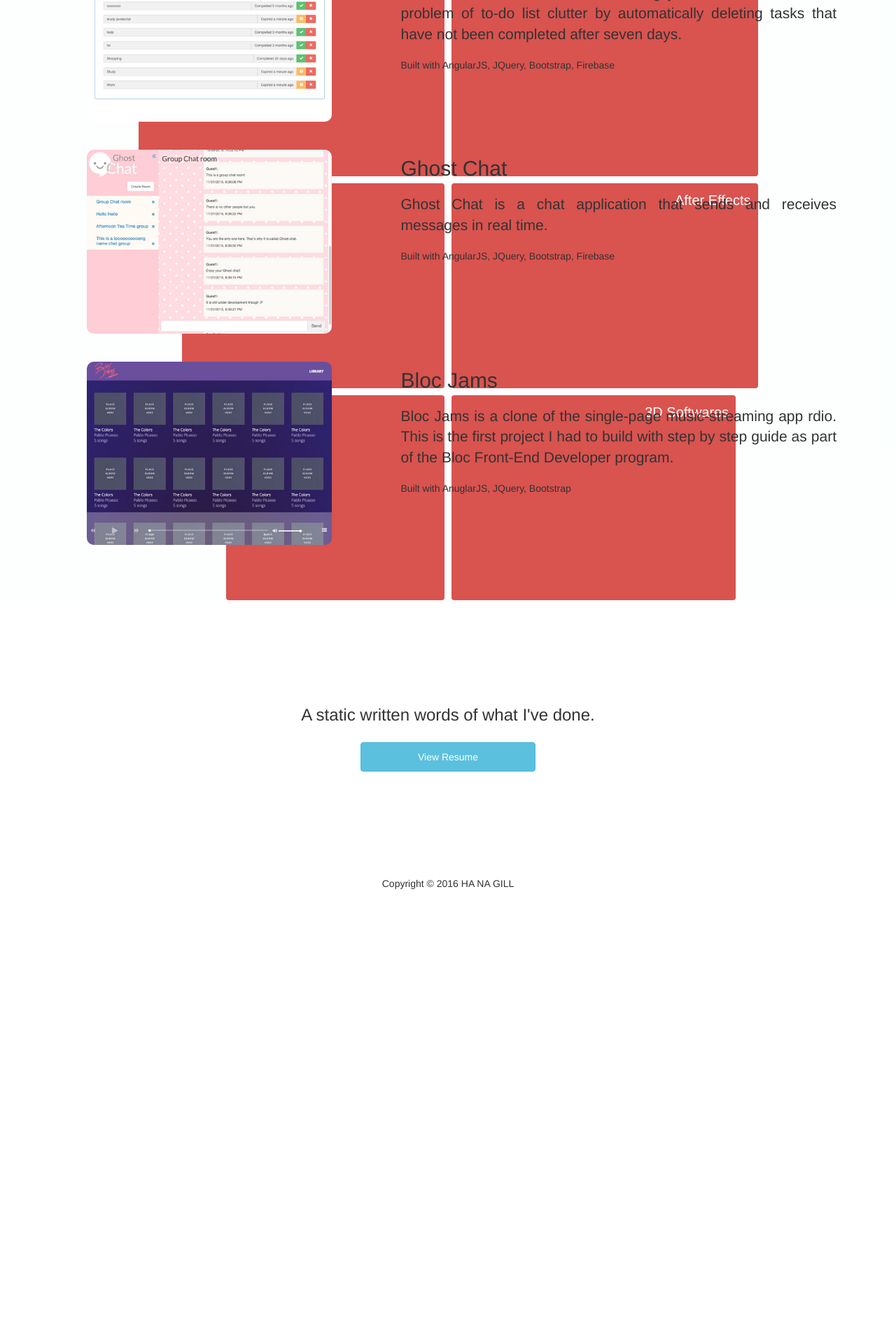
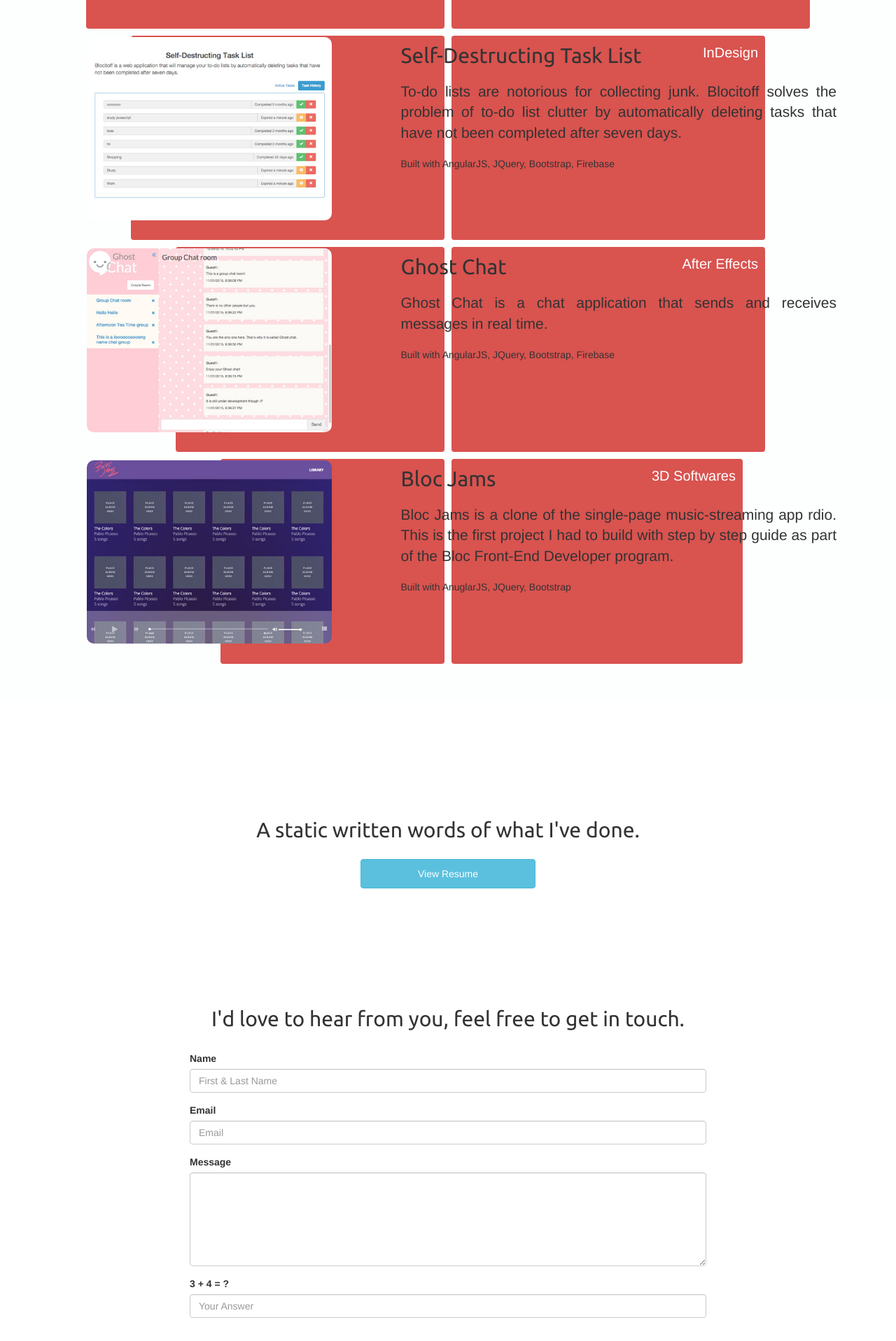
Before and after one commit to oneway101/onewayfirst.com, a PHP site: page / in a window 1280 px wide. Shown: the part 1123-3040 px from the top of the page at 70% size. Before the commit the page ends 2394 px from the top, so only its background shows below. Run offline with PHP 8.4, Linux system fonts and the light colour scheme; data that the repository does not hold is empty; some libraries are stand-ins or nearby versions.

Commit message:
contact form added

```diff
--- a/assets/css/custom.css
+++ b/assets/css/custom.css
@@ -1,11 +1,9 @@
-/*html {
-    height: 100%;
- }*/
-/*p {
- 	font-size: 16px;
- }*/
+/*Media Queries*/
 header {
   height: 50px; }
+
+body {
+  padding-top: 50px; }
 
 footer {
   bottom: 0;
@@ -17,6 +15,9 @@
 a:hover {
   text-decoration: none;
   cursor: pointer; }
+
+h1, h2, h3 {
+  font-family: 'Ubuntu', sans-serif; }
 
 .lead {
   padding-top: 10px; }
@@ -43,9 +44,12 @@
 
 /*Skills*/
 #skills {
+  padding: 150px 0; }
+
+.skills-wrapper {
   display: flex;
   justify-content: center;
-  margin: 150px 0; }
+  padding: 50px 0; }
 
 .walnut {
   position: absolute;
@@ -113,11 +117,13 @@
   display: none; }
 
 /*Resume*/
-.resume-wrapper {
-  margin: 150px 0; }
+#resume {
+  padding: 150px 0; }
 
-#resume + .container {
-  padding: 0 7%;
+#resume .container {
+  margin: 0 auto;
+  margin-top: 50px;
+  padding: 5% 7%;
   border: 1px solid black;
   display: none; }
 
@@ -145,4 +151,12 @@
 .intern-lists {
   display: none; }
 
+/*contact form*/
+.form-wrapper {
+  width: 60%; }
+
+@media only screen and (max-width: 768px) {
+  .form-wrapper {
+    width: 90%; } }
+
 /*# sourceMappingURL=custom.css.map */
--- a/assets/css/custom.scss
+++ b/assets/css/custom.scss
@@ -1,11 +1,14 @@
-/*html {
-    height: 100%;
- }*/
-/*p {
- 	font-size: 16px;
- }*/
+/*Media Queries*/
+$xs: 480px;
+$sm: 768px;
+$md: 992px;
+$lg: 1200px;
+
 header {
 	height: 50px;
+}
+body{
+  padding-top: 50px;
 }
 footer {
 	bottom: 0;
@@ -18,6 +21,9 @@
 a:hover {
 	text-decoration: none;
 	cursor: pointer;
+}
+h1,h2,h3 {
+	font-family: 'Ubuntu', sans-serif;
 }
 .lead {
 	padding-top: 10px;
@@ -48,11 +54,13 @@
 }
 
 /*Skills*/
-
 #skills{
+	padding: 150px 0;
+}
+.skills-wrapper{
 	display: flex;
 	justify-content: center;
-	margin: 150px 0;
+  padding: 50px 0;
 }
 .walnut{
   position: absolute;
@@ -110,7 +118,7 @@
 .clearfix {
   overflow: auto;
 }
-@media only screen and (max-width : 992px) {
+@media only screen and (max-width : $md) {
 	.web-project img{
 		width: 80%;
 	}
@@ -129,11 +137,13 @@
 }
 
 /*Resume*/
-.resume-wrapper{
-	margin: 150px 0;
+#resume{
+	padding: 150px 0;
 }
-#resume+.container{
-	padding: 0 7%;
+#resume .container{
+  margin: 0 auto;
+  margin-top: 50px;
+	padding: 5% 7%;
 	border: 1px solid black;
 	display: none;
 }
@@ -161,3 +171,13 @@
 .intern-lists{
 	display: none;
 }
+
+/*contact form*/
+.form-wrapper{
+	width: 60%;
+}
+@media only screen and (max-width : $sm) {
+	.form-wrapper{
+		width: 90%;
+	}
+}
--- /dev/null
+++ b/assets/scripts/contact.php
@@ -0,0 +1,40 @@
+<?php
+  if (isset($_POST["submit"])) {
+    $name = $_POST['name'];
+    $email = $_POST['email'];
+    $message = $_POST['message'];
+    $human = intval($_POST['human']);
+    $from = 'Contact Form';
+    $to = 'oneway.first@gmail.com';
+    $subject = 'Portfolio Website Contact Form';
+
+    $body ="From: $name\nE-Mail: $email\nMessage:\n$message";
+    // Check if name has been entered
+    if (!$_POST['name']) {
+      $errName = 'Please enter your name';
+    }
+
+    // Check if email has been entered and is valid
+    if (!$_POST['email'] || !filter_var($_POST['email'], FILTER_VALIDATE_EMAIL)) {
+      $errEmail = 'Please enter a valid email address';
+    }
+
+    //Check if message has been entered
+    if (!$_POST['message']) {
+      $errMessage = 'Please enter your message';
+    }
+    //Check if simple anti-bot test is correct
+    if ($human !== 7) {
+      $errHuman = 'Your answer is incorrect';
+    }
+    // If there are no errors, send the email
+    if (!$errName && !$errEmail && !$errMessage && !$errHuman) {
+      if (mail ($to, $subject, $body, $from)) {
+        $result='<div class="alert alert-success">Thank You! I will be in touch</div>';
+      } else {
+        $result='<div class="alert alert-danger">Sorry there was an error sending your message. Please try again later.</div>';
+      }
+    }
+
+  }
+?>
--- a/assets/scripts/main.js
+++ b/assets/scripts/main.js
@@ -15,3 +15,23 @@
 $('.resume-wrapper>button').click(function(){
   $('.design-resume').show();
 });
+
+/*// Add smooth scrolling to all links
+$("#resume").on('click', function(event) {
+
+  // Prevent default anchor click behavior
+  event.preventDefault();
+
+  // Store hash
+  var hash = this.hash;
+
+  // Using jQuery's animate() method to add smooth page scroll
+  // The optional number (800) specifies the number of milliseconds it takes to scroll to the specified area
+  $('html, body').animate({
+    scrollTop: $(hash).offset().top
+  }, 800, function(){
+
+    // Add hash (#) to URL when done scrolling (default click behavior)
+    window.location.hash = hash;
+  });
+});*/
--- a/index.html
+++ b/index.php
@@ -1,3 +1,4 @@
+<? include 'assets/scripts/contact.php' ?>
 <!DOCTYPE Html>
 
 <html>
@@ -15,6 +16,7 @@
 	<link rel="stylesheet" href="assets/css/font-awesome.min.css">
 	<link rel="stylesheet" href="assets/css/custom.css">
 	<link rel="stylesheet" href="http://maxcdn.bootstrapcdn.com/font-awesome/4.3.0/css/font-awesome.min.css">
+	<link href='https://fonts.googleapis.com/css?family=Ubuntu' rel='stylesheet' type='text/css'>
 
 
 <!-- HTML5 shim and Respond.js for IE8 support of HTML5 elements and media queries -->
@@ -59,13 +61,15 @@
 				<img src="assets/img/profile.jpg">
 			</div>
 			<div class="profile-text">
-				<p>I am Ha Na. I am a front-end web developer and a designer. My background is art from creating 3D computer graphics. I fall in love I also teach graphic/web design courses. Now, I fall in love with the beauty of frontend development. Creating designs with pure computer scripted language on the web brower is challenging but extremely fun.This is reason why I am passionly in love with frontend web-development.</p>
+				<p>I am a front-end web developer and a designer. My previous experinece comes from creating 3D computer graphics and now I am eagerly pursuing to be a professional developer. It is an exciting field that I discovered to be challenging yet very satisfying. One of the main reason why I am passionaly in love with programming is the joy of critical thinking and problem solving process. Though it can be tough sometimes, I enjoy analyzing problems and think of best possible practices. </p>
 			</div>
 		</div><!-- .row -->
-		</p>
+	</div><!-- .container -->
 </section>
 <!-- SKILLS -->
-<section id="skills" class="container-fluid">
+<section id="skills">
+	<h2 class="text-center">My skillsets in a nutshell...</h2>
+	<div class="container-fluid skills-wrapper">
 		<div class="left-brain">
 			<div class="bar" style="width:90%"><span>HTML & CSS</span></div>
 			<div class="bar" style="width:80%"><span>Bootstrap & JQuery</span></div>
@@ -117,13 +128,13 @@
 		</div>
 	</div>
 	<div class="container design-projects-wrapper">
-		<h1 class="text-center">3D and Design Portfolio Website</h1>
+		<h1 class="text-center"><a href="http://cargocollective.com/onewayfirst">3D and Design Portfolio Website</a></h1>
 	</dir>
 </section>
 <!-- RESUME -->
 <section id="resume">
 	<div class="resume-wrapper">
-		<h3 class="text-center">A static written words of what I've done.</h3>
+		<h2 class="text-center">A static written words of what I've done.</h2>
 		<button class="btn btn-info">View Resume</button>
 		<div class="container design-resume">
 			<h3 class="lead">Experiences</h3>
@@ -168,6 +179,37 @@
 		</div><!-- .container -->
 	</div>
 </section>
+<section id="contact">
+	<div class="container form-wrapper">
+		<h2 class="text-center">I'd love to hear from you, feel free to get in touch.</h2>
+		<br>
+		<form role="form" method="post" action="#contact">
+		  <div class="form-group">
+		    <label for="name">Name</label>
+		    <input type="name" class="form-control" id="name" name="name" placeholder="First & Last Name" value="<?php echo htmlspecialchars($_POST['name']); ?>">
+		    <?php echo "<p class='text-danger'>$errName</p>";?>
+		  </div>
+		  <div class="form-group">
+		    <label for="email">Email</label>
+		    <input type="email" class="form-control" id="email" name="email" placeholder="Email" value="<?php echo htmlspecialchars($_POST['email']); ?>">
+		    <?php echo "<p class='text-danger'>$errEmail</p>";?>
+		  </div>
+		  <div class="form-group">
+				<label for="message">Message</label>
+				<textarea class="form-control" rows="6" name="message"><?php echo htmlspecialchars($_POST['message']);?></textarea>
+				<?php echo "<p class='text-danger'>$errMessage</p>";?>
+			</div>
+			<div class="form-group">
+				<label for="human">3 + 4 = ?</label>
+				<input type="text" class="form-control" id="human" name="human" placeholder="Your Answer">
+				<?php echo "<p class='text-danger'>$errHuman</p>";?>
+			</div>
+			<br>
+		  <button type="submit" class="btn btn-info" id="submit" name="submit">Send Message</button>
+		  <?php echo $result; ?>
+		</form>
+	</div>
+</section>
 
 <!-- FOOTER -->
 <footer>
```
Also changed, not shown: other parts of index.php (+20 -13 lines), 1 other file. Lines whose indentation alone changed are shown as unchanged.
